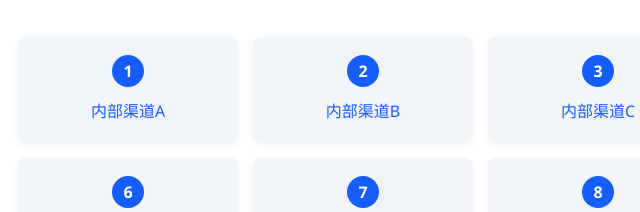
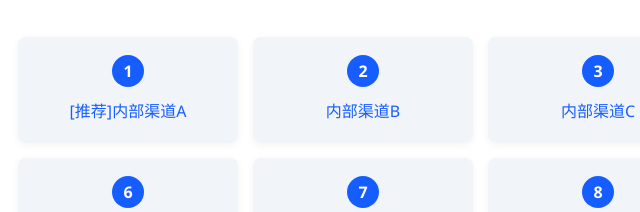
Before and after one commit to 360rom/sim.github.io, a plain HTML site: page index.html in a window 1280 px wide. Shown: the part 1402-1614 px from the top of the page, 42-682 px from the left. Drawn offline with Linux system fonts and the light colour scheme.

Commit message:
Add files via upload

```diff
--- a/index.html
+++ b/index.html
@@ -863,7 +863,7 @@
             <div class="channels-grid">
                 <div class="channel-item">
                     <span class="channel-number">1</span>
-                    <a href="https://ym.kashijiehaoka.cn/?s=s51Wpieg443972" target="_blank">内部渠道A</a>
+                    <a href="https://ym.kashijiehaoka.cn/?s=s51Wpieg443972" target="_blank">[推荐]内部渠道A</a>
                 </div>
                 <div class="channel-item">
                     <span class="channel-number">2</span>
```
